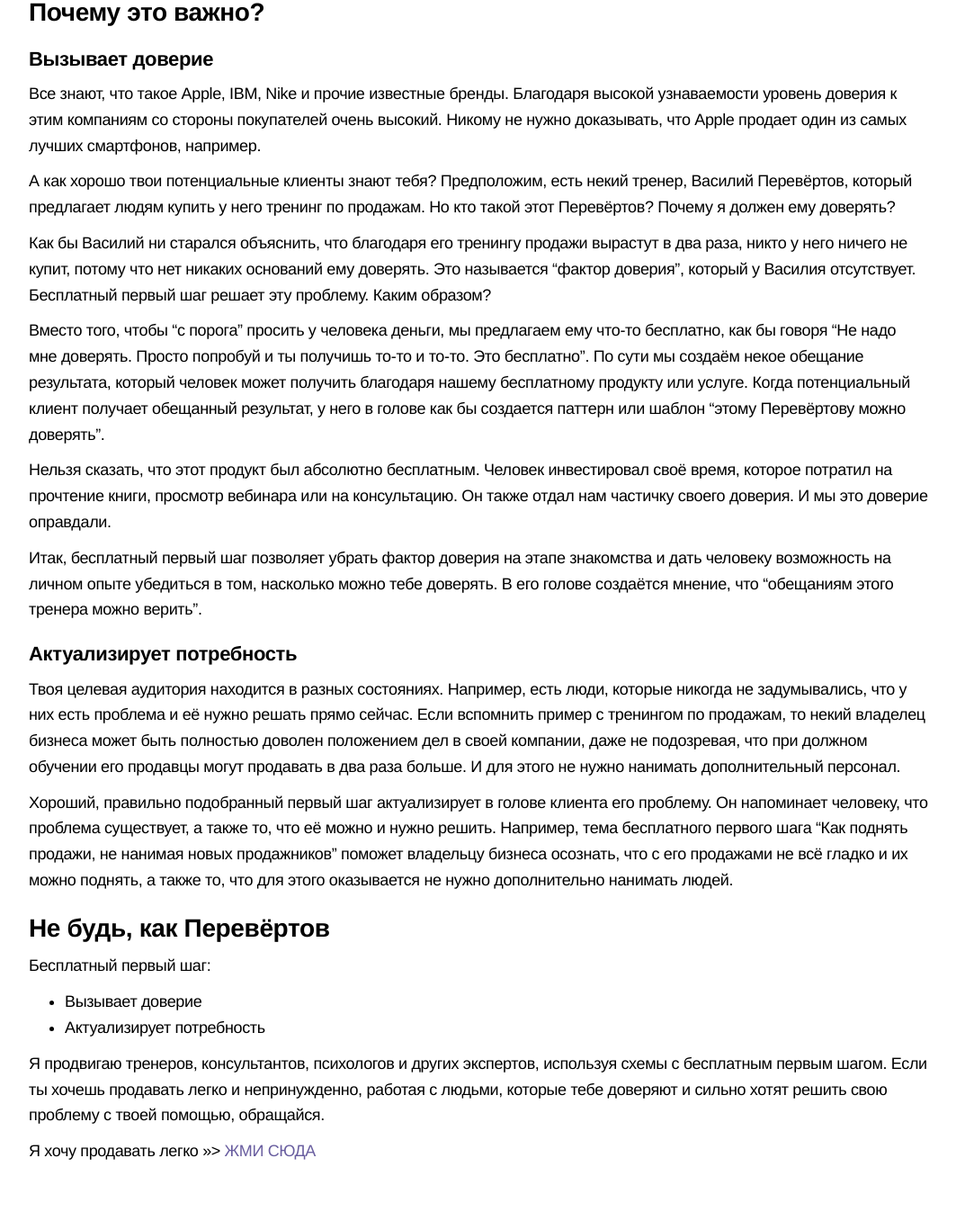
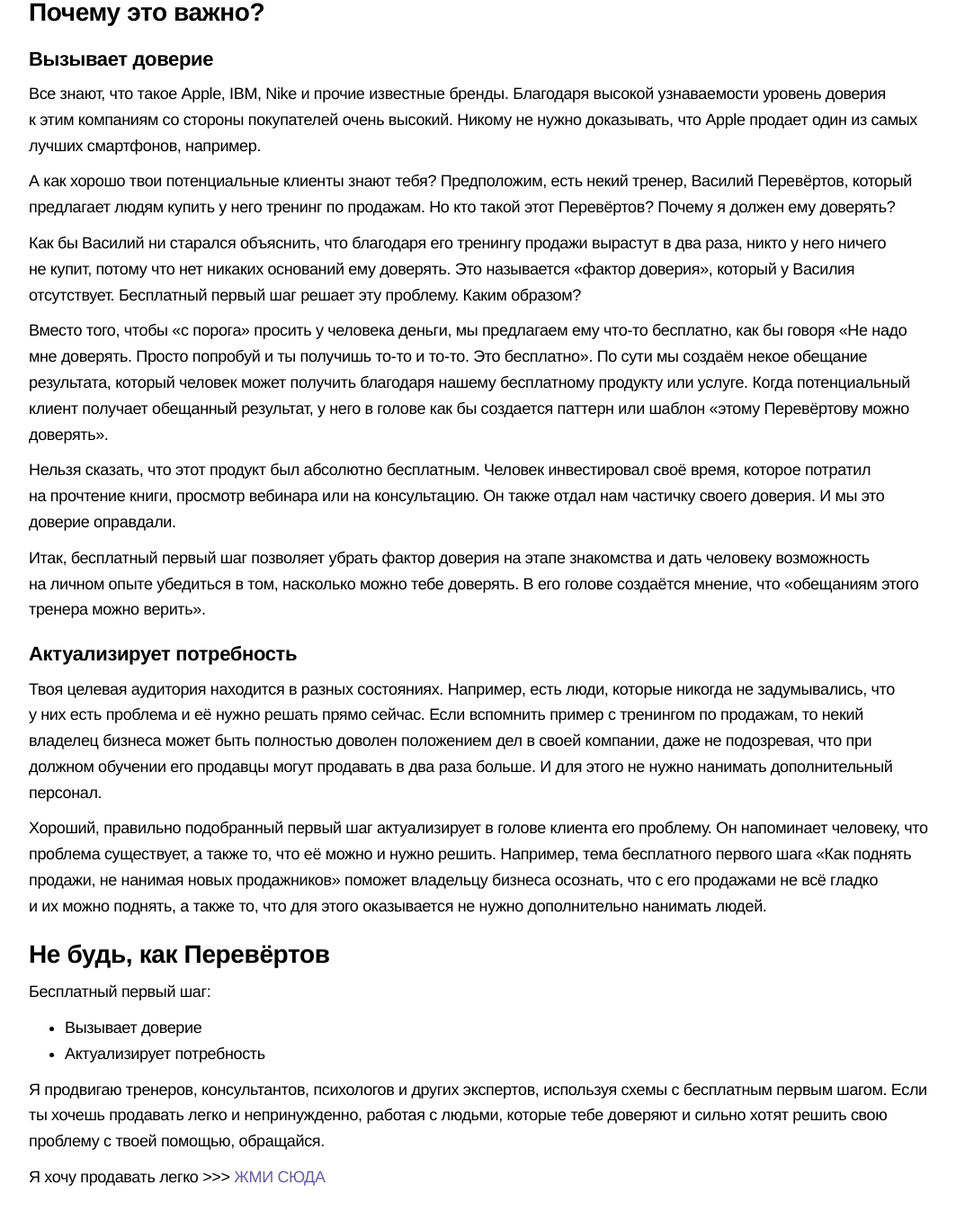
Before and after one commit to bz-icoach/bz-icoach.github.io, a Jekyll site: the page built from _posts/potentsialnym-klientam/2018-02-02-zachem nuzhen besplatnyy pervyy shag.md, in a window 1280 px wide and 1400 px high, scrolled down 355 px. Shown: the top 1357 px of the window at 90% size, without its empty margins (108-1171 px from the left). Built offline with Jekyll 4.4.1, drawn with Linux system fonts in a browser that asks for light colours; nearby versions of some CDN libraries; part of the change alters nothing that is shown.

```diff
--- a/_posts/potentsialnym-klientam/2018-02-02-zachem nuzhen besplatnyy pervyy shag.md
+++ b/_posts/potentsialnym-klientam/2018-02-02-zachem nuzhen besplatnyy pervyy shag.md
@@ -3,39 +3,35 @@ layout: post
 title: Зачем нужен бесплатный первый шаг
 ---
 
-Большинство тренеров, которые ко мне обращаются, не понимают, зачем давать людям что-то бесплатно.
+Большинство тренеров, которые ко&nbsp;мне обращаются, не&nbsp;понимают, зачем давать людям что-то бесплатно.
 
-Если коротко, то бесплатный первый шаг нужен для того, чтобы потенциальные клиенты лучше с тобой познакомились. Такое знакомство вызовет в них доверие к тебе, разожжет желание работать именно с тобой и именно сейчас.
+Если коротко, то&nbsp;бесплатный первый шаг нужен для того, чтобы потенциальные клиенты лучше с&nbsp;тобой познакомились. Такое знакомство вызовет в&nbsp;них доверие к&nbsp;тебе, разожжет желание работать именно с&nbsp;тобой и&nbsp;именно сейчас.
 
 ## Почему это важно?
+### Вызывает доверие
+Все знают, что такое Apple, IBM, Nike и&nbsp;прочие известные бренды. Благодаря высокой узнаваемости уровень доверия к&nbsp;этим компаниям со&nbsp;стороны покупателей очень высокий. Никому не&nbsp;нужно доказывать, что Apple продает один из&nbsp;самых лучших смартфонов, например.
 
-### Вызывает доверие
+А&nbsp;как хорошо твои потенциальные клиенты знают тебя? Предположим, есть некий тренер, Василий Перевёртов, который предлагает людям купить у&nbsp;него тренинг по&nbsp;продажам. Но&nbsp;кто такой этот Перевёртов? Почему я&nbsp;должен ему доверять?
 
-Все знают, что такое Apple, IBM, Nike и прочие известные бренды. Благодаря высокой узнаваемости уровень доверия к этим компаниям со стороны покупателей очень высокий. Никому не нужно доказывать, что Apple продает один из самых лучших смартфонов, например.
+Как&nbsp;бы Василий ни&nbsp;старался объяснить, что благодаря его тренингу продажи вырастут в&nbsp;два раза, никто у&nbsp;него ничего не&nbsp;купит, потому что нет никаких оснований ему доверять. Это называется &laquo;фактор доверия&raquo;, который у&nbsp;Василия отсутствует. Бесплатный первый шаг решает эту проблему. Каким образом?
 
-А как хорошо твои потенциальные клиенты знают тебя? Предположим, есть некий тренер, Василий Перевёртов, который предлагает людям купить у него тренинг по продажам. Но кто такой этот Перевёртов? Почему я должен ему доверять?
+Вместо того, чтобы &laquo;с&nbsp;порога&raquo; просить у&nbsp;человека деньги, мы&nbsp;предлагаем ему что-то бесплатно, как&nbsp;бы говоря &laquo;Не&nbsp;надо мне доверять. Просто попробуй и&nbsp;ты&nbsp;получишь то-то и&nbsp;то-то. Это бесплатно&raquo;. По&nbsp;сути мы&nbsp;создаём некое обещание результата, который человек может получить благодаря нашему бесплатному продукту или услуге. Когда потенциальный клиент получает обещанный результат, у&nbsp;него в&nbsp;голове как&nbsp;бы создается паттерн или шаблон &laquo;этому Перевёртову можно доверять&raquo;.
 
-Как бы Василий ни старался объяснить, что благодаря его тренингу продажи вырастут в два раза, никто у него ничего не купит, потому что нет никаких оснований ему доверять. Это называется “фактор доверия”, который у Василия отсутствует. Бесплатный первый шаг решает эту проблему. Каким образом?
+Нельзя сказать, что этот продукт был абсолютно бесплатным. Человек инвестировал своё время, которое потратил на&nbsp;прочтение книги, просмотр вебинара или на&nbsp;консультацию. Он&nbsp;также отдал нам частичку своего доверия. И&nbsp;мы&nbsp;это доверие оправдали.
 
-Вместо того, чтобы “с порога” просить у человека деньги, мы предлагаем ему что-то бесплатно, как бы говоря “Не надо мне доверять. Просто попробуй и ты получишь то-то и то-то. Это бесплатно”. По сути мы создаём некое обещание результата, который человек может получить благодаря нашему бесплатному продукту или услуге. Когда потенциальный клиент получает обещанный результат, у него в голове как бы создается паттерн или шаблон “этому Перевёртову можно доверять”.
-
-Нельзя сказать, что этот продукт был абсолютно бесплатным. Человек инвестировал своё время, которое потратил на прочтение книги, просмотр вебинара или на консультацию. Он также отдал нам частичку своего доверия. И мы это доверие оправдали.
-
-Итак, бесплатный первый шаг позволяет убрать фактор доверия на этапе знакомства и дать человеку возможность на личном опыте убедиться в том, насколько можно тебе доверять. В его голове создаётся мнение, что “обещаниям этого тренера можно верить”.
+Итак, бесплатный первый шаг позволяет убрать фактор доверия на&nbsp;этапе знакомства и&nbsp;дать человеку возможность на&nbsp;личном опыте убедиться в&nbsp;том, насколько можно тебе доверять. В&nbsp;его голове создаётся мнение, что &laquo;обещаниям этого тренера можно верить&raquo;.
 
 ### Актуализирует потребность
+Твоя целевая аудитория находится в&nbsp;разных состояниях. Например, есть люди, которые никогда не&nbsp;задумывались, что у&nbsp;них есть проблема и&nbsp;её&nbsp;нужно решать прямо сейчас. Если вспомнить пример с&nbsp;тренингом по&nbsp;продажам, то&nbsp;некий владелец бизнеса может быть полностью доволен положением дел в&nbsp;своей компании, даже не&nbsp;подозревая, что при должном обучении его продавцы могут продавать в&nbsp;два раза больше. И&nbsp;для этого не&nbsp;нужно нанимать дополнительный персонал.
 
-Твоя целевая аудитория находится в разных состояниях. Например, есть люди, которые никогда не задумывались, что у них есть проблема и её нужно решать прямо сейчас. Если вспомнить пример с тренингом по продажам, то некий владелец бизнеса может быть полностью доволен положением дел в своей компании, даже не подозревая, что при должном обучении его продавцы могут продавать в два раза больше. И для этого не нужно нанимать дополнительный персонал.
+Хороший, правильно подобранный первый шаг актуализирует в&nbsp;голове клиента его проблему. Он&nbsp;напоминает человеку, что проблема существует, а&nbsp;также&nbsp;то, что её&nbsp;можно и&nbsp;нужно решить. Например, тема бесплатного первого шага &laquo;Как поднять продажи, не&nbsp;нанимая новых продажников&raquo; поможет владельцу бизнеса осознать, что с&nbsp;его продажами не&nbsp;всё гладко и&nbsp;их&nbsp;можно поднять, а&nbsp;также&nbsp;то, что для этого оказывается не&nbsp;нужно дополнительно нанимать людей.
 
-Хороший, правильно подобранный первый шаг актуализирует в голове клиента его проблему. Он напоминает человеку, что проблема существует, а также то, что её можно и нужно решить. Например, тема бесплатного первого шага “Как поднять продажи, не нанимая новых продажников” поможет владельцу бизнеса осознать, что с его продажами не всё гладко и их можно поднять, а также то, что для этого оказывается не нужно дополнительно нанимать людей.
-
-## Не будь, как Перевёртов
-
+## Не&nbsp;будь, как Перевёртов
 Бесплатный первый шаг:
 
 - Вызывает доверие
 - Актуализирует потребность
 
-Я продвигаю тренеров, консультантов, психологов и других экспертов, используя схемы с бесплатным первым шагом. Если ты хочешь продавать легко и непринужденно, работая с людьми, которые тебе доверяют и сильно хотят решить свою проблему с твоей помощью, обращайся.
+Я&nbsp;продвигаю тренеров, консультантов, психологов и&nbsp;других экспертов, используя схемы с&nbsp;бесплатным первым шагом. Если ты&nbsp;хочешь продавать легко и&nbsp;непринужденно, работая с&nbsp;людьми, которые тебе доверяют и&nbsp;сильно хотят решить свою проблему с&nbsp;твоей помощью, обращайся.
 
-Я хочу продавать легко >>> [ЖМИ СЮДА](http://icoach.io)
+Я&nbsp;хочу продавать легко &gt;&gt;&gt; [ЖМИ СЮДА](http://icoach.io)
```
